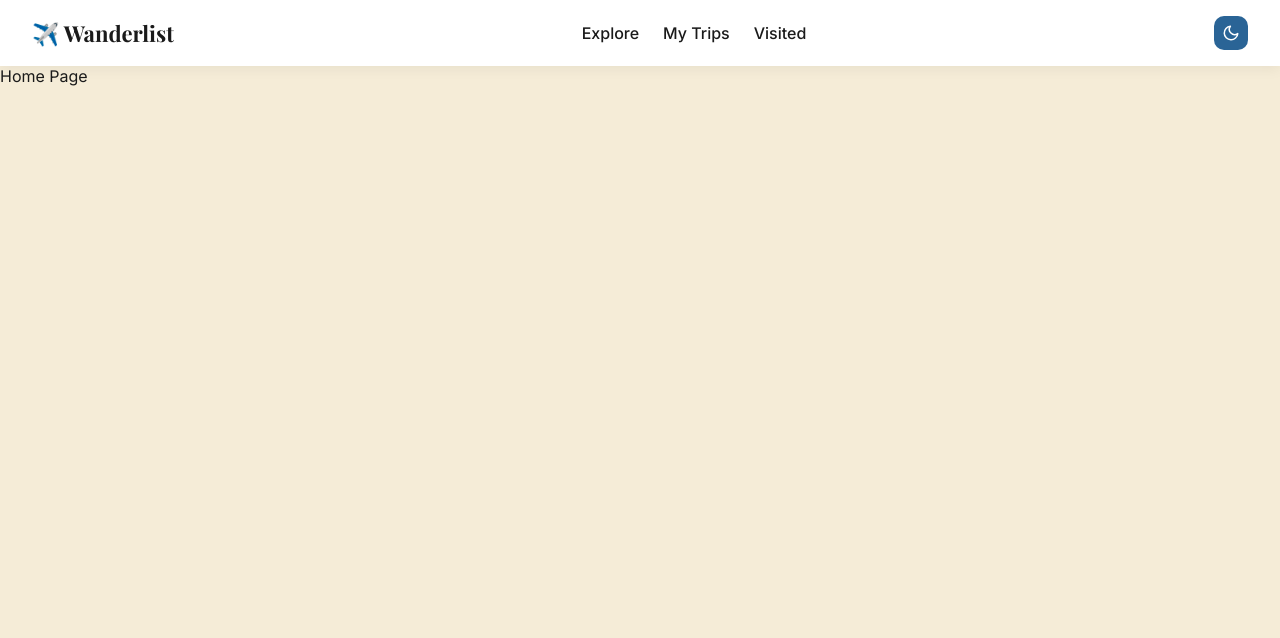
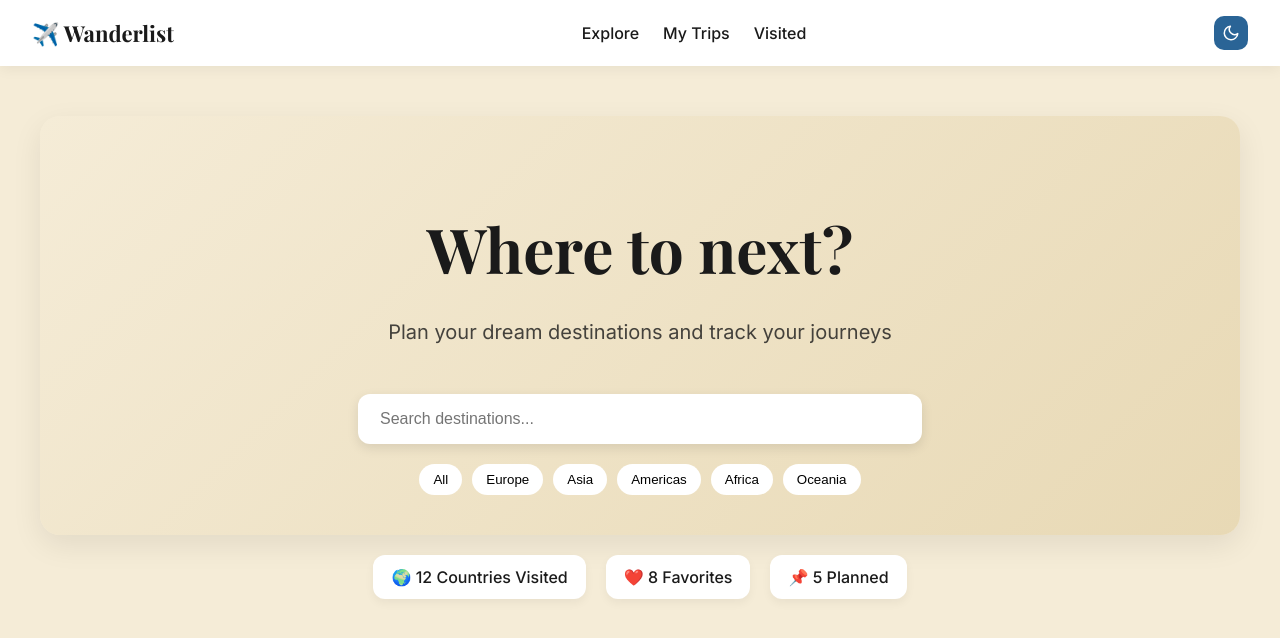
Before and after one commit to DannaCojocari/tum-web-lab6, a React (Vite) app: page / in a window 1280 px wide. Shown: the top 638 px of the page. Built offline with nearby package versions, Linux system fonts and the light colour scheme.

Commit message:
Add hero section (#5)
* Create basic homepage structure

* Add hero heading and subtitle

* Add search input to hero section

* Add continent filter buttons

* Improve hero section design with gradient and spacing

* Enhance search input design

* Add stats bar with counters

```diff
--- a/src/pages/Home.jsx
+++ b/src/pages/Home.jsx
@@ -1,5 +1,37 @@
+import { useState } from "react";
+
 function Home() {
-  return <div>Home Page</div>;
+  const [search, setSearch] = useState("");
+  const continents = ["All", "Europe", "Asia", "Americas", "Africa", "Oceania"];
+
+  return (
+    <div className="home">
+      <section className="hero">
+        <h1>Where to next?</h1>
+        <p>Plan your dream destinations and track your journeys</p>
+
+        <input
+          type="text"
+          placeholder="Search destinations..."
+          value={search}
+          onChange={(e) => setSearch(e.target.value)}
+          className="search"
+        />
+        <div className="filters">
+            {continents.map((c) => (
+                <button key={c} className="filter-btn">
+                    {c}
+                </button>
+            ))}
+        </div>
+      </section>
+      <section className="stats">
+            <div>🌍 12 Countries Visited</div>
+            <div>❤️ 8 Favorites</div>
+            <div>📌 5 Planned</div>
+      </section>
+    </div>
+  );
 }
 
 export default Home;
--- a/src/styles/theme.css
+++ b/src/styles/theme.css
@@ -91,6 +91,86 @@ h1, h2, h3 {
   height: 22px;
 }
 
+.home {
+  padding: 20px 40px;
+}
+
+.hero {
+  margin-top: 30px;
+  padding: 40px;
+  border-radius: 20px;
+  background: linear-gradient(
+    135deg,
+    #F5ECD7 0%,
+    #e8d9b5 100%
+  );
+  box-shadow: 0 10px 30px rgba(0,0,0,0.08);
+  display: flex;
+  flex-direction: column;
+  align-items: center;
+}
+
+.dark .hero {
+  background: linear-gradient(
+    135deg,
+    #0F1F2E 0%,
+    #1b2c3a 100%
+  );
+}
+
+.hero h1 {
+  font-size: 62px;
+  margin-bottom: 10px;
+}
+
+.hero p {
+  font-size: 20px;
+  opacity: 0.8;
+}
+
+.search {
+  margin-top: 30px;
+  padding: 16px 22px;
+  width: 100%;
+  max-width: 520px;
+  border-radius: 12px;
+  border: none;
+  font-size: 16px;
+  box-shadow: 0 4px 12px rgba(0,0,0,0.1);
+  outline: none;
+}
+
+.filters {
+  margin-top: 20px;
+  display: flex;
+  gap: 10px;
+  flex-wrap: wrap;
+}
+
+.filter-btn {
+  padding: 8px 14px;
+  border-radius: 20px;
+  border: none;
+  background: var(--card);
+  cursor: pointer;
+}
+
+.stats {
+  margin-top: 20px;
+  display: flex;
+  gap: 20px;
+  flex-wrap: wrap;
+  justify-content: center;
+}
+
+.stats div {
+  background: var(--card);
+  padding: 12px 18px;
+  border-radius: 12px;
+  box-shadow: 0 4px 10px rgba(0,0,0,0.05);
+  font-weight: 500;
+}
+
 /* MOBILE */
 @media (max-width: 768px) {
   .links {
```
